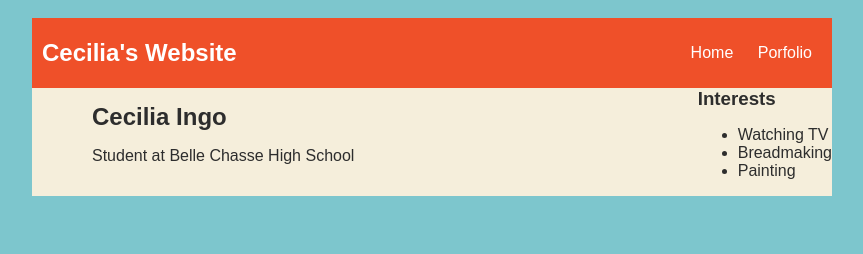
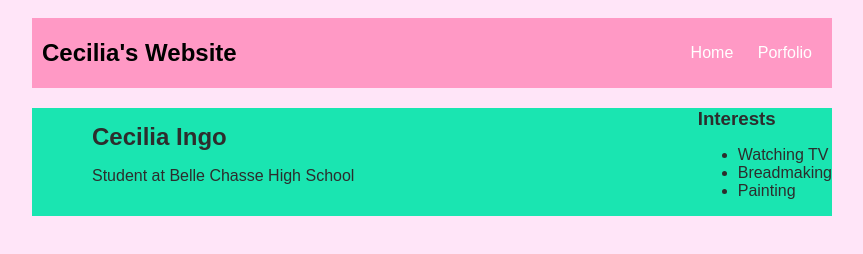
Before and after one commit to CeciliaIngo/CeciliaIngo.github.io, a plain HTML site: page index.html in a window 1280 px wide. Shown: the whole page, without its empty margins (208-1071 px from the left). Drawn offline with Linux system fonts and the light colour scheme.

Commit message:
first draft

```diff
--- a/index.html
+++ b/index.html
@@ -5,7 +5,7 @@
 
         <style>
             body {
-                background: rgb(125, 198, 205);
+                background: rgb(255, 229, 248);
                 color: rgb(45, 45, 45);
                 padding: 10px;
                 font-family: arial;
@@ -17,15 +17,16 @@
 
             /* navigation menu */
             nav {
-                background: rgb(239, 80, 41);
+                background: rgb(255, 153, 197);
                 margin: 0 auto;
+                margin-bottom: 20px;
                 display: flex;
                 padding: 10px;
             }
             nav h1 {
                 display: flex;
                 align-items: center;
-                color: white;
+                color: black;
                 flex: 1;
                 margin: 0;
             }
@@ -43,7 +44,7 @@
 
             /* main container area beneath menu */
             main {
-                background: rgb(245, 238, 219);
+                background: rgb(26, 229, 177);
                 display: flex;
             }
             .sidebar {
```
